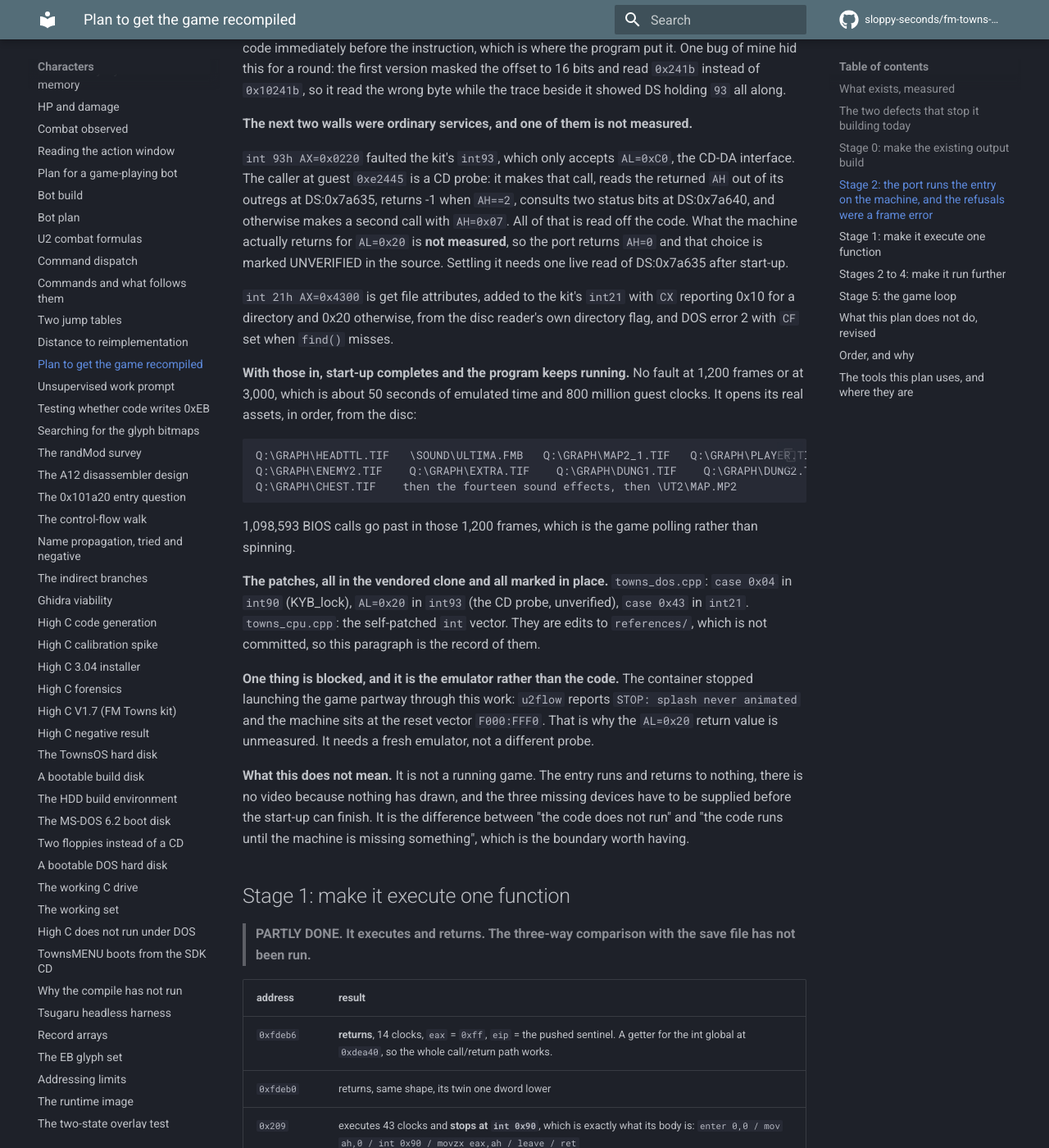
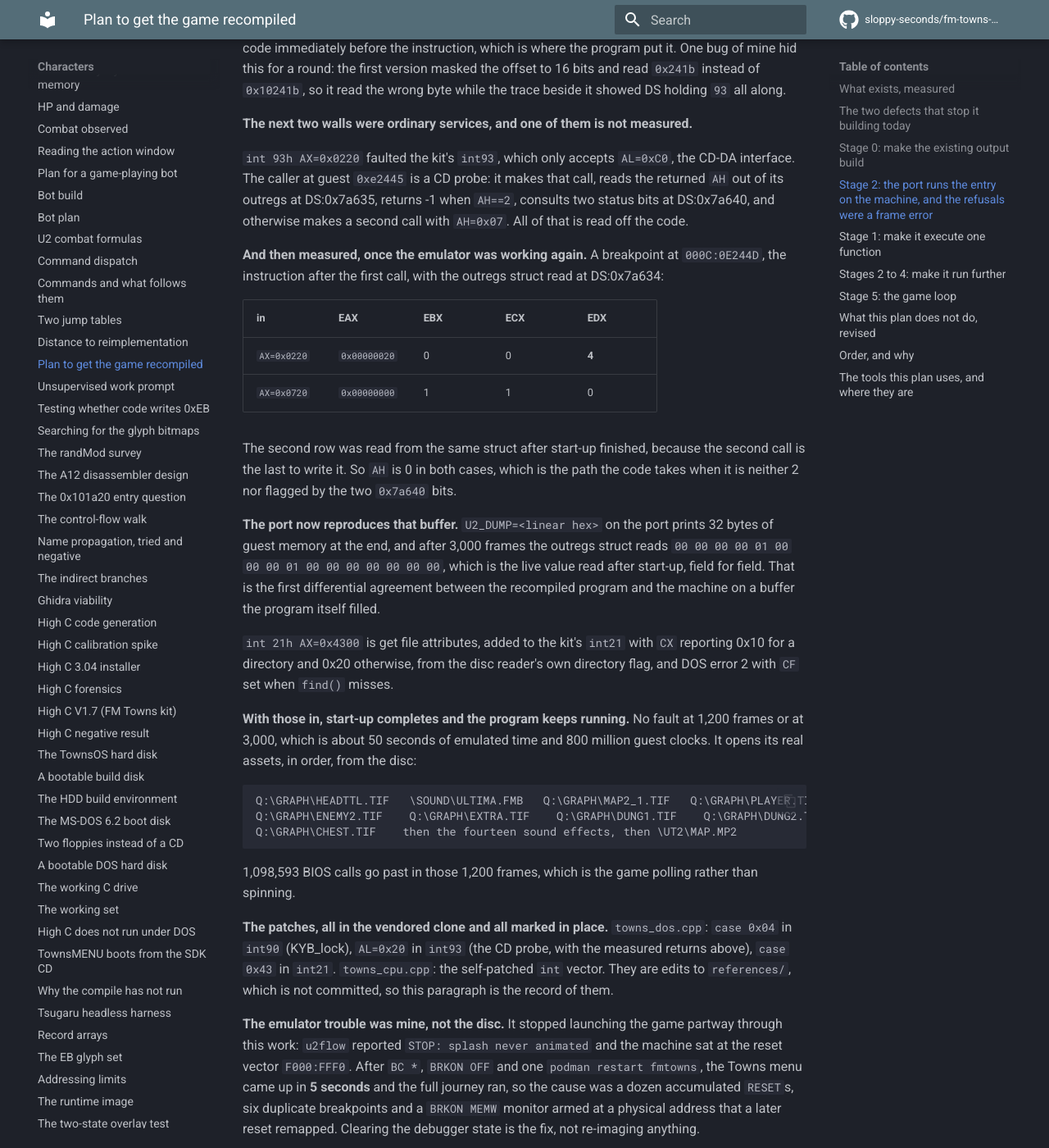
Before and after one commit to sloppy-seconds/fm-towns-ultima, an MkDocs documentation site: the page built from docs/recomp-plan.md, in a window 1280 px wide and 1400 px high, scrolled down 7146 px. Shown: the whole window at 82% size. Built offline with MkDocs 1.6.1 and Material for MkDocs 9.7.7, drawn with Linux system fonts in a browser that asks for light colours; comment, search, counter and statistics services are not loaded.

Commit message:
int 93h AL=0x20 measured: the port and the machine agree on the buffer
The emulator trouble was my own leftover state, not the disc. After BC *, BRKON OFF and
one podman restart, the Towns menu came up in 5 seconds and the full journey ran. A dozen
RESETs, six duplicate breakpoints and a BRKON MEMW armed at a physical address that a
later reset remaps were what stopped the splash.

With it working, the measurement item 6b needed: breakpoint at 000C:0E244D, the
instruction after the first int86(0x93) call, reading the outregs struct at DS:0x7a634.

  in AX=0x0220 -> EAX 0x00000020, EBX 0, ECX 0, EDX 4
  in AX=0x0720 -> EAX 0x00000000, EBX 1, ECX 1, EDX 0

AH is 0 in both, so the caller takes the path that consults two bits at DS:0x7a640 and
then makes the second call, which is what the code says it does.

The port now reproduces the second row exactly. U2_DUMP=<linear hex> prints guest memory
at the end of a run, and after 3000 frames the struct reads 00000000 01000000 01000000
00000000, field for field the live value. First differential agreement between the
recompiled program and the machine on a buffer the program itself filled.

3000 frames, 799,998,234 guest clocks, no fault.

```diff
--- a/docs/recomp-plan.md
+++ b/docs/recomp-plan.md
@@ -307,9 +307,24 @@ trace beside it showed DS holding `93` all along.
 `int 93h AX=0x0220` faulted the kit's `int93`, which only accepts `AL=0xC0`, the CD-DA interface. The caller
 at guest `0xe2445` is a CD probe: it makes that call, reads the returned `AH` out of its outregs at
 DS:0x7a635, returns -1 when `AH==2`, consults two status bits at DS:0x7a640, and otherwise makes a second
-call with `AH=0x07`. All of that is read off the code. What the machine actually returns for `AL=0x20` is
-**not measured**, so the port returns `AH=0` and that choice is marked UNVERIFIED in the source. Settling it
-needs one live read of DS:0x7a635 after start-up.
+call with `AH=0x07`. All of that is read off the code.
+
+**And then measured, once the emulator was working again.** A breakpoint at `000C:0E244D`, the instruction
+after the first call, with the outregs struct read at DS:0x7a634:
+
+| in | EAX | EBX | ECX | EDX |
+|---|---|---|---|---|
+| `AX=0x0220` | `0x00000020` | 0 | 0 | **4** |
+| `AX=0x0720` | `0x00000000` | 1 | 1 | 0 |
+
+The second row was read from the same struct after start-up finished, because the second call is the last to
+write it. So `AH` is 0 in both cases, which is the path the code takes when it is neither 2 nor flagged by
+the two `0x7a640` bits.
+
+**The port now reproduces that buffer.** `U2_DUMP=<linear hex>` on the port prints 32 bytes of guest memory
+at the end, and after 3,000 frames the outregs struct reads `00 00 00 00 01 00 00 00 01 00 00 00 00 00 00 00`,
+which is the live value read after start-up, field for field. That is the first differential agreement
+between the recompiled program and the machine on a buffer the program itself filled.
 
 `int 21h AX=0x4300` is get file attributes, added to the kit's `int21` with `CX` reporting 0x10 for a
 directory and 0x20 otherwise, from the disc reader's own directory flag, and DOS error 2 with `CF` set when
@@ -328,14 +343,16 @@ Q:\GRAPH\CHEST.TIF    then the fourteen sound effects, then \UT2\MAP.MP2
 1,098,593 BIOS calls go past in those 1,200 frames, which is the game polling rather than spinning.
 
 **The patches, all in the vendored clone and all marked in place.** `towns_dos.cpp`: `case 0x04` in
-`int90` (KYB_lock), `AL=0x20` in `int93` (the CD probe, unverified), `case 0x43` in `int21`.
-`towns_cpu.cpp`: the self-patched `int` vector. They are edits to `references/`, which is not committed, so
-this paragraph is the record of them.
+`int90` (KYB_lock), `AL=0x20` in `int93` (the CD probe, with the measured returns above), `case 0x43` in
+`int21`. `towns_cpu.cpp`: the self-patched `int` vector. They are edits to `references/`, which is not
+committed, so this paragraph is the record of them.
 
-**One thing is blocked, and it is the emulator rather than the code.** The container stopped launching the
-game partway through this work: `u2flow` reports `STOP: splash never animated` and the machine sits at the
-reset vector `F000:FFF0`. That is why the `AL=0x20` return value is unmeasured. It needs a fresh emulator,
-not a different probe.
+**The emulator trouble was mine, not the disc.** It stopped launching the game partway through this work:
+`u2flow` reported `STOP: splash never animated` and the machine sat at the reset vector `F000:FFF0`. After
+`BC *`, `BRKON OFF` and one `podman restart fmtowns`, the Towns menu came up in **5 seconds** and the full
+journey ran, so the cause was a dozen accumulated `RESET`s, six duplicate breakpoints and a `BRKON MEMW`
+monitor armed at a physical address that a later reset remapped. Clearing the debugger state is the fix, not
+re-imaging anything.
 
 **What this does not mean.** It is not a running game. The entry runs and returns to nothing, there is no
 video because nothing has drawn, and the three missing devices have to be supplied before the start-up can
```
Also changed, not shown: docs/plan.md (+19 -9 lines), 1 other file.
